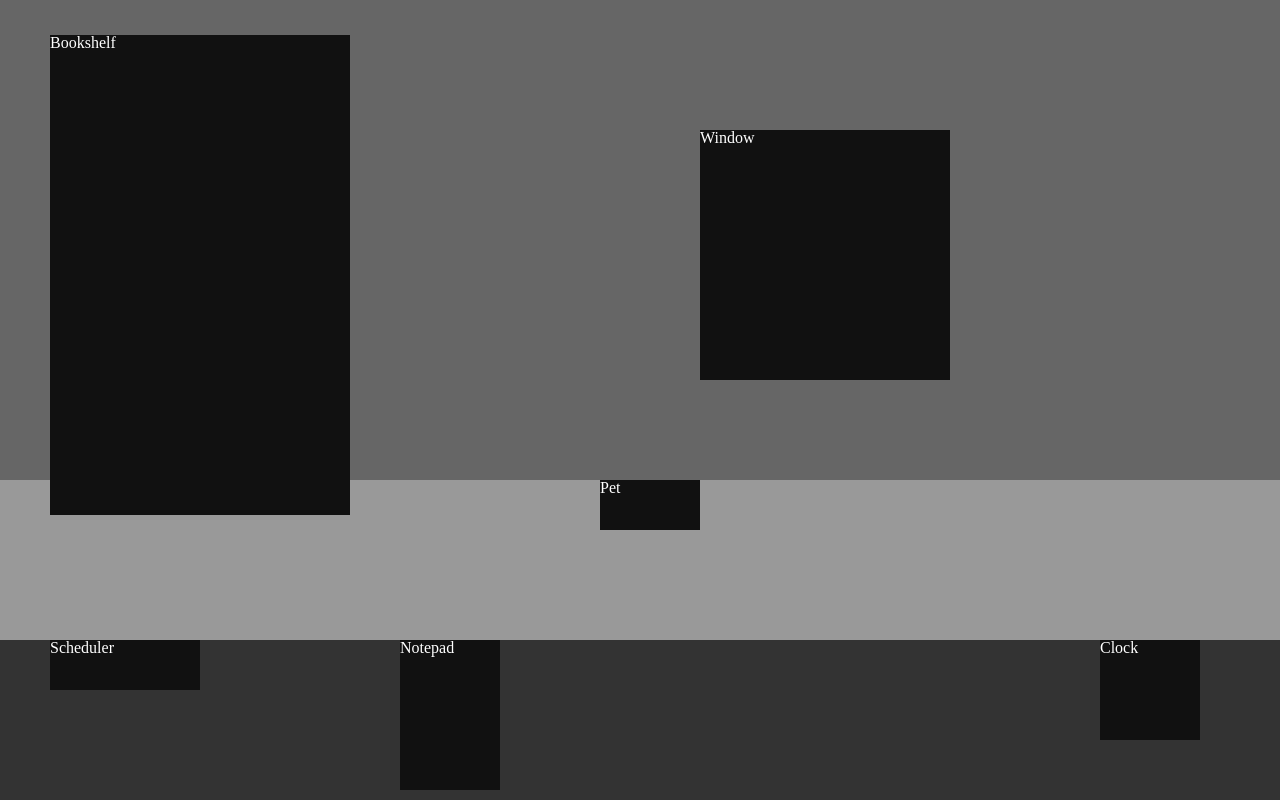
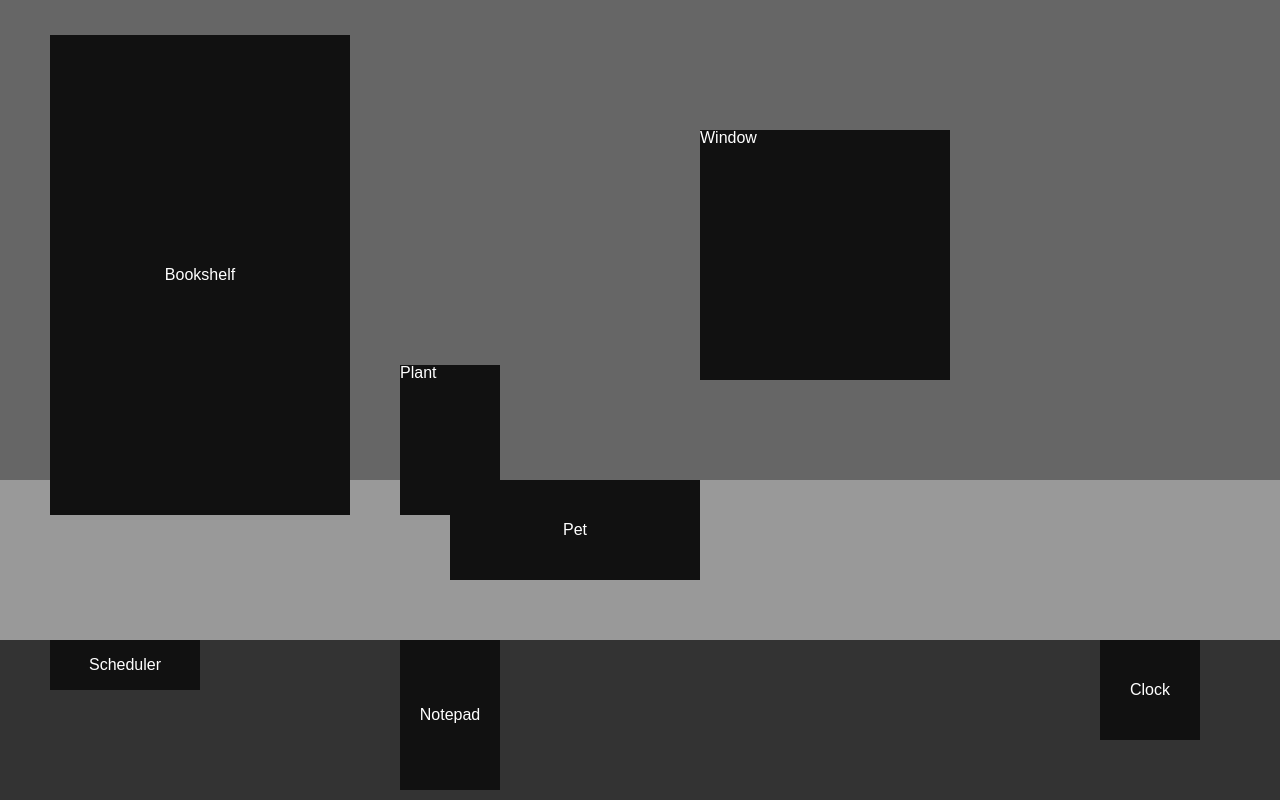
Before and after one commit to jenoble20/CIS243, a plain HTML site: page index.html in a window 1280 px wide. Drawn offline with Linux system fonts and the light colour scheme.

Commit message:
Added Plant placeholder

```diff
--- a/css/style.css
+++ b/css/style.css
@@ -1,5 +1,20 @@
+@import url('https://fonts.googleapis.com/css2?family=Baloo+2:wght@400;700&family=Raleway:ital,wght@0,400;1,300&display=swap');
+
 body{
     color: #FFF;
+    font-family: 'Balloo 2', sans-serif;
+}
+
+.bookshelf,
+.plant
+.window,
+.pet,
+.scheduler,
+.notepad,
+.clock{
+    display: flex;
+    justify-content: center;
+    align-items: center;
 }
 
 /*Wall styling*/
@@ -15,6 +30,14 @@ body{
 .bookshelf{
     grid-row: -1/-15;
     grid-column: 2/8;
+    position: relative;
+    top: 35px;
+    background-color: #111;
+}
+
+.plant{
+    grid-row: -1/-4;
+    grid-column: 9/11;
     position: relative;
     top: 35px;
     background-color: #111;
@@ -37,8 +60,8 @@ body{
 }
 
 .pet{
-    grid-row: -3/-4;
-    grid-column: 25/27;
+    grid-row: -2/-4;
+    grid-column: 25/30;
     background-color: #111;
 }
 
@@ -78,7 +101,7 @@ body{
     }
 
     .pet{
-        grid-column: -12/-14
+        grid-column: -12/-17
     }
 }
 
@@ -92,6 +115,6 @@ body{
     }
 
     .pet{
-        grid-column: 12/14;
+        grid-column: 9/14;
     }
 }
--- a/index.html
+++ b/index.html
@@ -9,7 +9,7 @@
     <div id="back-wall">
         <div class="bookshelf">Bookshelf</div>
         <div class="window">Window</div>
-
+        <div class="plant">Plant</div>
     </div>
     <div id="floor">
         <div class="pet">Pet</div>
```
